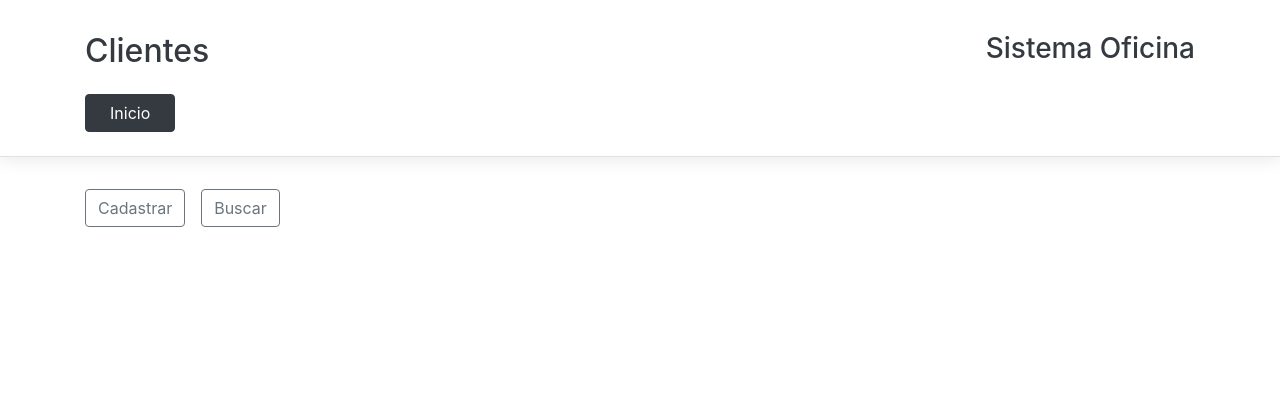
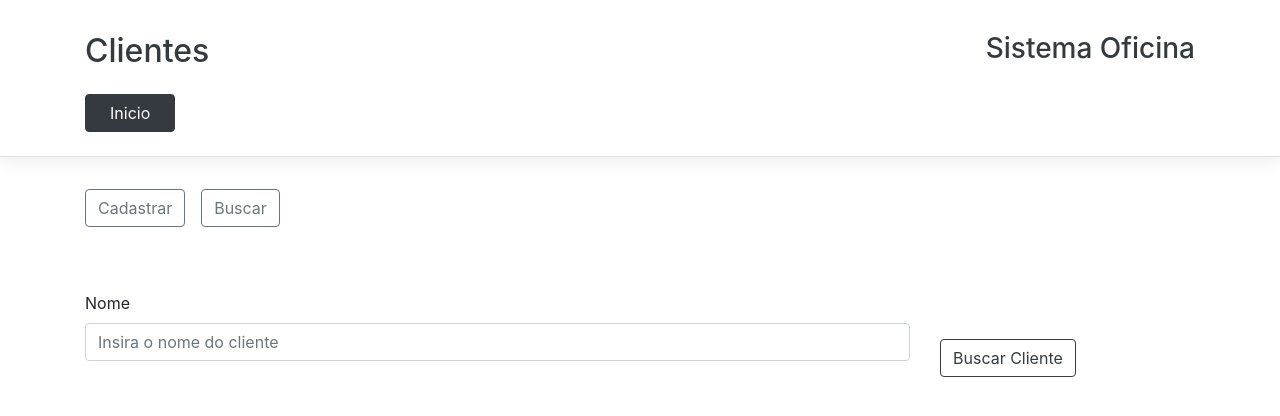
Before and after one commit to msimeaor/Oficina-Interface, a React (Vite) app: page /clientes/buscar in a window 1280 px wide. Shown: the top 416 px of the page. Built offline with nearby package versions, Linux system fonts and the light colour scheme.

Commit message:
Creating SearchCustomerScreen component
I created this component that will be rendered to allow the users to search customers.

```diff
--- a/src/Components/CustomerScreen/CustomerScreen.jsx
+++ b/src/Components/CustomerScreen/CustomerScreen.jsx
@@ -3,6 +3,7 @@ import CustomNavLink from '../NavLink/CustomNavLink'
 import CustomerRegistryScreen from './CustomerRegistryScreen'
 import { Route, Routes } from 'react-router'
 import 'bootstrap/dist/css/bootstrap.min.css'
+import SearchCustomerScreen from './SearchCustomerScreen'
 
 const CustomerScreen = ({ setCurrentPage }) => {
 
@@ -15,11 +16,7 @@ const CustomerScreen = ({ setCurrentPage }) => {
       <CustomNavLink registryHref="cadastrar" searchHref="buscar" />
       <Routes>
         <Route path="/cadastrar" element={<CustomerRegistryScreen/>} />
-        {
-          /*
-          <Route path="/buscar" element={<SearchCustomerScreen/>} />
-          */
-        }
+        <Route path="/buscar" element={<SearchCustomerScreen/>} />
       </Routes>
     </section>
   )
--- /dev/null
+++ b/src/Components/CustomerScreen/SearchCustomerScreen.jsx
@@ -0,0 +1,38 @@
+import React from 'react'
+import useForm from '../../Hooks/useForm'
+import 'bootstrap/dist/css/bootstrap.min.css'
+import Input from '../Form/Input/Input'
+import Button from '../Form/Button/Button'
+
+const SearchCustomerScreen = () => {
+  const name = useForm('name')
+
+  function searchForCustomers() {
+
+  }
+
+  return (
+    <section className='mt-5 mb-5' >
+      <div className='row d-flex align-items-end' >
+        <div className='col-9' >
+          <Input
+            id='name'
+            label='Nome'
+            type='Text'
+            placeholder='Insira o nome do cliente'
+            {...name}
+          />
+        </div>
+        <div className='col-3' >
+          <Button
+            className='btn btn-outline-dark'
+            handleClick={searchForCustomers}
+            description='Buscar Cliente'
+          />
+        </div>
+      </div>
+    </section>
+  )
+}
+
+export default SearchCustomerScreen
```
